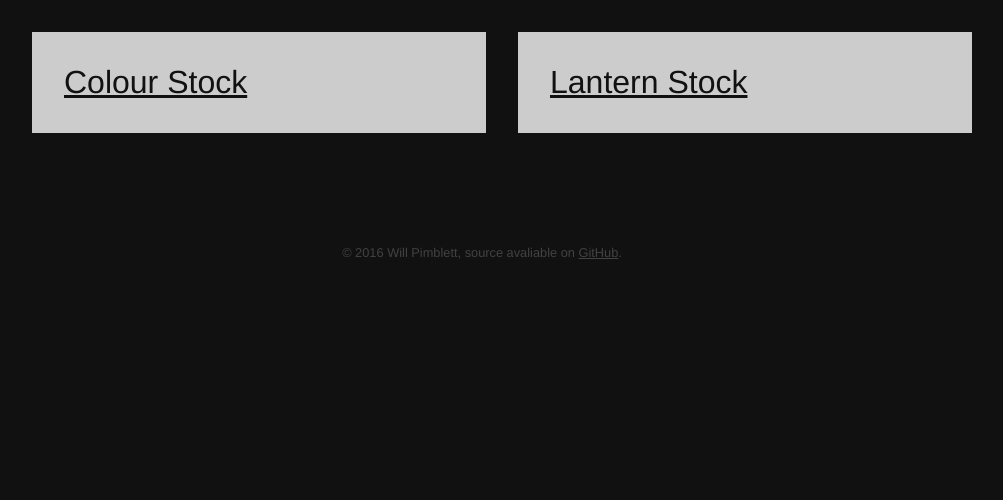
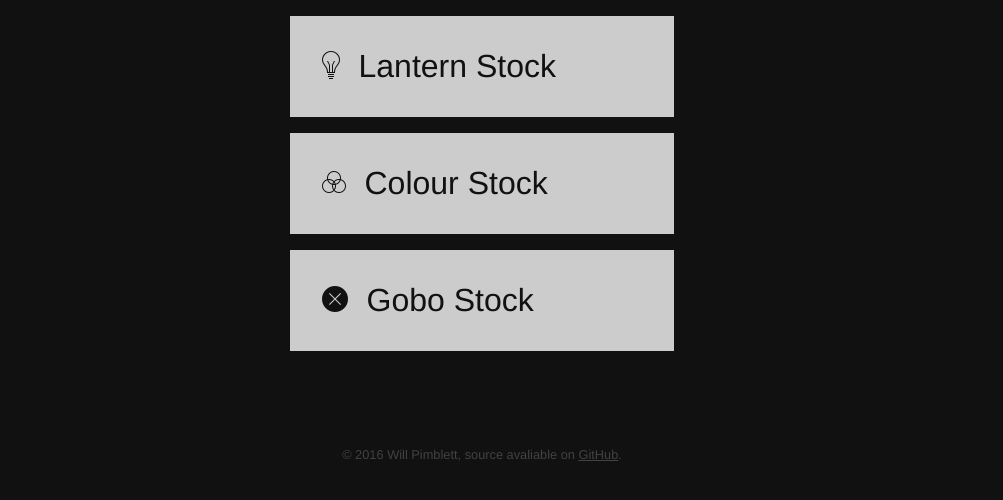
Before and after one commit to newtheatre/lx, a Jekyll site: the page built from index.html, in a window 1280 px wide. Shown: the top 500 px of the page, without its empty margins (158-1161 px from the left). Built offline with Jekyll 4.4.1, drawn with Linux system fonts in a browser that asks for light colours.

Commit message:
Clean up home, add gobo section, add favicon

```diff
--- a/_includes/head.html
+++ b/_includes/head.html
@@ -8,6 +8,7 @@
 
   <link rel="stylesheet" href="//code.ionicframework.com/ionicons/2.0.1/css/ionicons.min.css" />
   <link rel="stylesheet" href="{{ "/css/main.css" | prepend: site.baseurl }}?cachebust={{ site.time | date: "%Y%m%d%H%M"}}">
+  <link rel="shortcut icon" type="image/x-icon" href="/images/favicon.png">
   <link rel="canonical" href="{{ page.url | replace:'index.html','' | prepend: site.baseurl | prepend: site.url }}">
   <script type="text/javascript" src="//code.jquery.com/jquery-2.2.0.min.js"></script>
   <script type="text/javascript" src="//cdnjs.cloudflare.com/ajax/libs/underscore.js/1.8.3/underscore-min.js"></script>
--- a/_sass/_index.sass
+++ b/_sass/_index.sass
@@ -1,17 +1,21 @@
 .site-index
-  display: flex
   list-style: none
   margin: 1em 0 6em 0
+  padding: 0
   li
+    max-width: 24em
+    margin: 1em auto
     background: $color-background-alt
-    flex: 1
-    margin: 1em
 
     a
       color: $color-text
       display: block
       padding: 1em
       font-size: 2em
+      text-decoration: none
 
       &:hover
         background: $color-nnt-orange
+
+      i
+        padding-right: 0.3em
--- a/index.html
+++ b/index.html
@@ -6,8 +6,17 @@
 <div class="wrapper">
 
   <ul class="site-index">
-    <li><a href="/gels/">Colour Stock</a></li>
-    <li><a href="/lanterns/">Lantern Stock</a></li>
+    <li><a href="/lanterns/">
+      <i class="ion-ios-lightbulb-outline">&nbsp;</i>Lantern Stock
+    </a></li>
+    <li><a href="/gels/">
+      <i class="ion-ios-color-filter-outline"></i>
+      Colour Stock
+    </a></li>
+    <li><a href="/gobos/">
+      <i class="ion-ios-close">&nbsp;</i>Gobo Stock
+    </a></li>
+
   </ul>
 
 </div>
--- a/lanterns.html
+++ b/lanterns.html
@@ -1,10 +1,12 @@
 ---
-title: Fixture Stock
+title: Lantern Stock
 layout: default
 permalink: /lanterns/
 ---
 
 <div class="wrapper">
+
+<p>This isn't a thing yet, <a href="/">back</a>.
 
 <div class="gels">
   <ul class="gels-list">
```
Also changed, not shown: gobo.html (added, +11 -0 lines), images/favicon.png (added).
